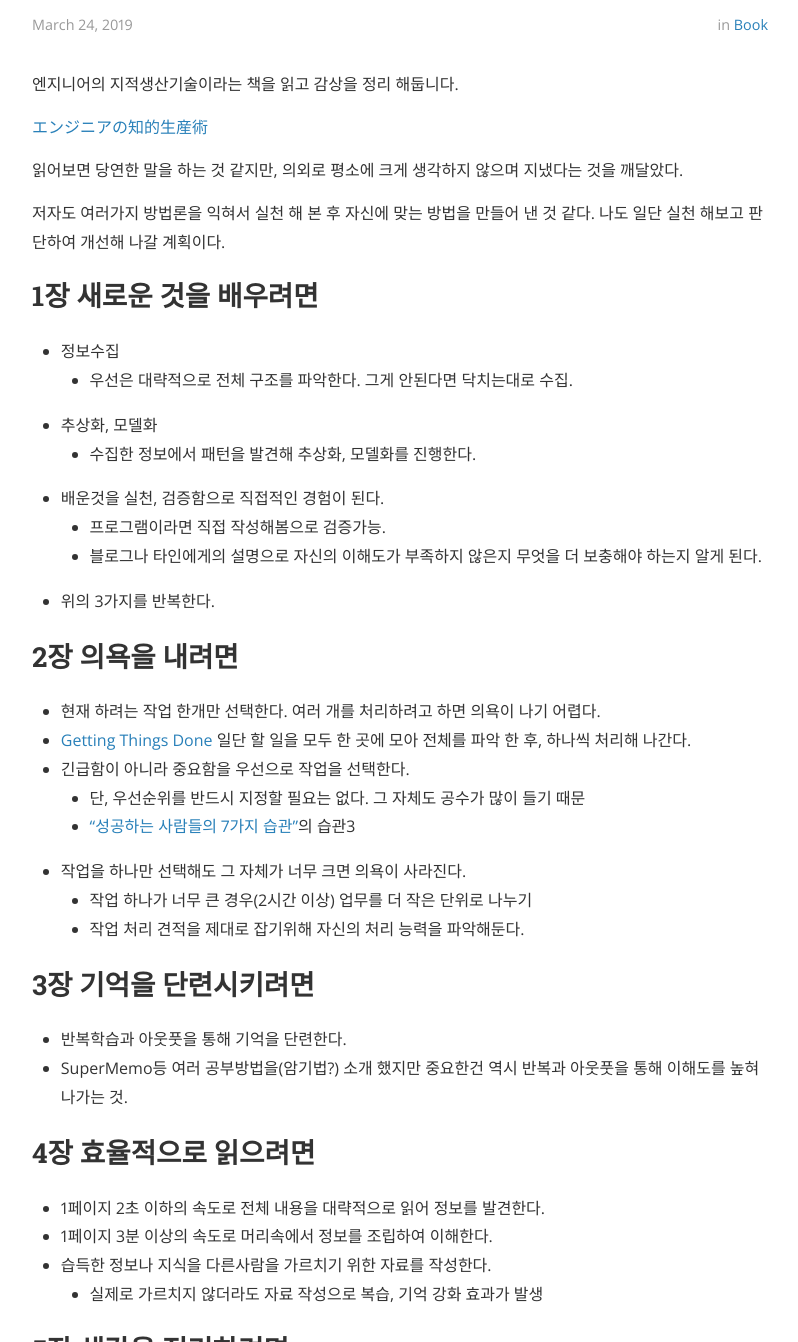
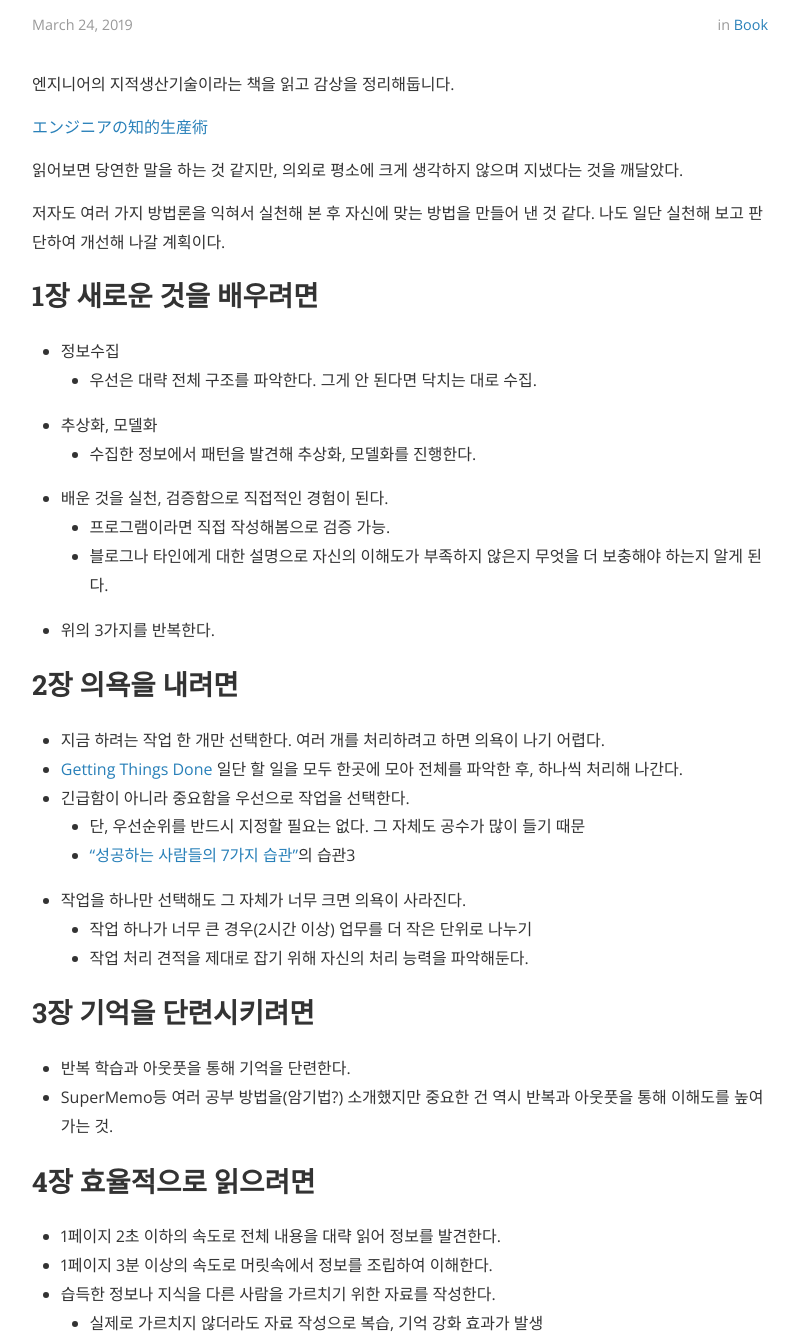
Before and after one commit to lostfind/lostfind.github.io, a Jekyll site: the page built from _posts/2019-03-24-엔지니어의-지적생산기술.markdown, in a window 1280 px wide and 1400 px high, scrolled down 289 px, cut to the strip 58-1400 px from the top of the window. Shown: the whole strip, without its empty margins (240-1038 px from the left). Built offline with Jekyll 4.4.1, drawn with Linux system fonts in a browser that asks for light colours; nearby versions of some CDN libraries; some of the changed text lies outside the part shown.

Commit message:
띄어쓰기, 맞춤법 수정

```diff
--- a/_posts/2019-03-24-엔지니어의-지적생산기술.markdown
+++ b/_posts/2019-03-24-엔지니어의-지적생산기술.markdown
@@ -8,42 +8,42 @@ tags:	기술서적
 cover:  "/assets/instacode.png"
 ---
 
-엔지니어의 지적생산기술이라는 책을 읽고 감상을 정리 해둡니다.
+엔지니어의 지적생산기술이라는 책을 읽고 감상을 정리해둡니다.
 
 [エンジニアの知的生産術](https://amzn.to/2uOvS0D)
 
 읽어보면 당연한 말을 하는 것 같지만, 의외로 평소에 크게 생각하지 않으며 지냈다는 것을 깨달았다.
 
-저자도 여러가지 방법론을 익혀서 실천 해 본 후 자신에 맞는 방법을 만들어 낸 것 같다. 나도 일단 실천 해보고 판단하여 개선해 나갈 계획이다.
+저자도 여러 가지 방법론을 익혀서 실천해 본 후 자신에 맞는 방법을 만들어 낸 것 같다. 나도 일단 실천해 보고 판단하여 개선해 나갈 계획이다.
 
 ## 1장 새로운 것을 배우려면
 + 정보수집
-  + 우선은 대략적으로 전체 구조를 파악한다. 그게 안된다면 닥치는대로 수집.
+  + 우선은 대략 전체 구조를 파악한다. 그게 안 된다면 닥치는 대로 수집.
 + 추상화, 모델화
   + 수집한 정보에서 패턴을 발견해 추상화, 모델화를 진행한다.
-+ 배운것을 실천, 검증함으로 직접적인 경험이 된다.
-  + 프로그램이라면 직접 작성해봄으로 검증가능.
-  + 블로그나 타인에게의 설명으로 자신의 이해도가 부족하지 않은지 무엇을 더 보충해야 하는지 알게 된다.
++ 배운 것을 실천, 검증함으로 직접적인 경험이 된다.
+  + 프로그램이라면 직접 작성해봄으로 검증 가능.
+  + 블로그나 타인에게 대한 설명으로 자신의 이해도가 부족하지 않은지 무엇을 더 보충해야 하는지 알게 된다.
 + 위의 3가지를 반복한다.
 
 ## 2장 의욕을 내려면
-+ 현재 하려는 작업 한개만 선택한다. 여러 개를 처리하려고 하면 의욕이 나기 어렵다.
-+ [Getting Things Done](https://en.wikipedia.org/wiki/Getting_Things_Done) 일단 할 일을 모두 한 곳에 모아 전체를 파악 한 후, 하나씩 처리해 나간다.
++ 지금 하려는 작업 한 개만 선택한다. 여러 개를 처리하려고 하면 의욕이 나기 어렵다.
++ [Getting Things Done](https://en.wikipedia.org/wiki/Getting_Things_Done) 일단 할 일을 모두 한곳에 모아 전체를 파악한 후, 하나씩 처리해 나간다.
 + 긴급함이 아니라 중요함을 우선으로 작업을 선택한다.
   + 단, 우선순위를 반드시 지정할 필요는 없다. 그 자체도 공수가 많이 들기 때문
   + ["성공하는 사람들의 7가지 습관"](https://ko.wikipedia.org/wiki/%EC%84%B1%EA%B3%B5%ED%95%98%EB%8A%94_%EC%82%AC%EB%9E%8C%EB%93%A4%EC%9D%98_7%EA%B0%80%EC%A7%80_%EC%8A%B5%EA%B4%80)의 습관3
 + 작업을 하나만 선택해도 그 자체가 너무 크면 의욕이 사라진다.
   + 작업 하나가 너무 큰 경우(2시간 이상) 업무를 더 작은 단위로 나누기
-  + 작업 처리 견적을 제대로 잡기위해 자신의 처리 능력을 파악해둔다.
+  + 작업 처리 견적을 제대로 잡기 위해 자신의 처리 능력을 파악해둔다.
 
 ## 3장 기억을 단련시키려면
-+ 반복학습과 아웃풋을 통해 기억을 단련한다.
-+ SuperMemo등 여러 공부방법을(암기법?) 소개 했지만 중요한건 역시 반복과 아웃풋을 통해 이해도를 높혀 나가는 것.
++ 반복 학습과 아웃풋을 통해 기억을 단련한다.
++ SuperMemo등 여러 공부 방법을(암기법?) 소개했지만 중요한 건 역시 반복과 아웃풋을 통해 이해도를 높여 가는 것.
 
 ## 4장 효율적으로 읽으려면
-+ 1페이지 2초 이하의 속도로 전체 내용을 대략적으로 읽어 정보를 발견한다.
-+ 1페이지 3분 이상의 속도로 머리속에서 정보를 조립하여 이해한다.
-+ 습득한 정보나 지식을 다른사람을 가르치기 위한 자료를 작성한다.
++ 1페이지 2초 이하의 속도로 전체 내용을 대략 읽어 정보를 발견한다.
++ 1페이지 3분 이상의 속도로 머릿속에서 정보를 조립하여 이해한다.
++ 습득한 정보나 지식을 다른 사람을 가르치기 위한 자료를 작성한다.
   + 실제로 가르치지 않더라도 자료 작성으로 복습, 기억 강화 효과가 발생
 
 ## 5장 생각을 정리하려면
```
Also changed, not shown: other parts of _posts/2019-03-24-엔지니어의-지적생산기술.markdown (+6 -6 lines).
